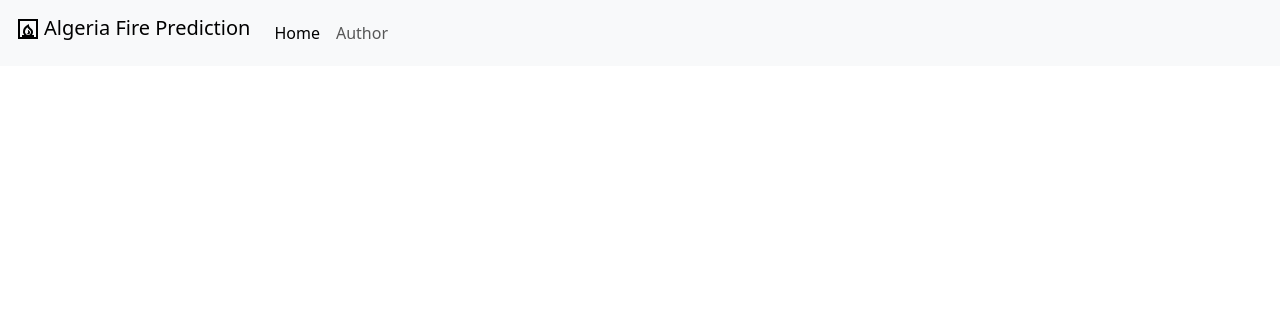
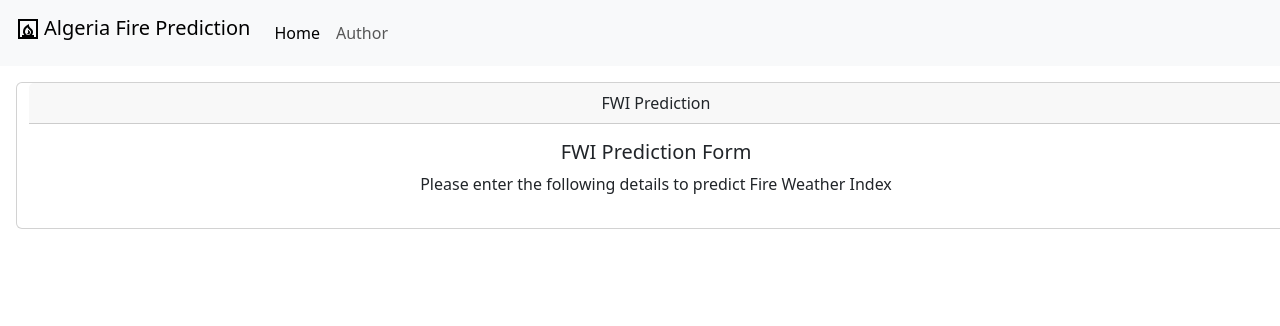
Before and after one commit to sangeeth-pogula/Algerian-fire-prediction, a Flask app: template templates/index.html in a window 1280 px wide. Shown: the top 326 px of the page. Run offline with Flask 3, Linux system fonts and the light colour scheme; the template is opened without the code that fills it, so the values that code supplies are empty.

Commit message:
Add a card in the UI

```diff
--- a/templates/index.html
+++ b/templates/index.html
@@ -29,7 +29,16 @@
       </nav>
       <div class="container-fluid">
         <div class="row">
-
+            <div class="card text-center m-3">
+                <div class="card-header">
+                  FWI Prediction
+                </div>
+                <div class="card-body">
+                  <h5 class="card-title">FWI Prediction Form</h5>
+                  <p class="card-text">Please enter the following details to predict Fire Weather Index</p>
+                  <div id="prediction-result" class="mt-3"></div>
+                </div>
+              </div>
         </div>
       </div>
 
```
